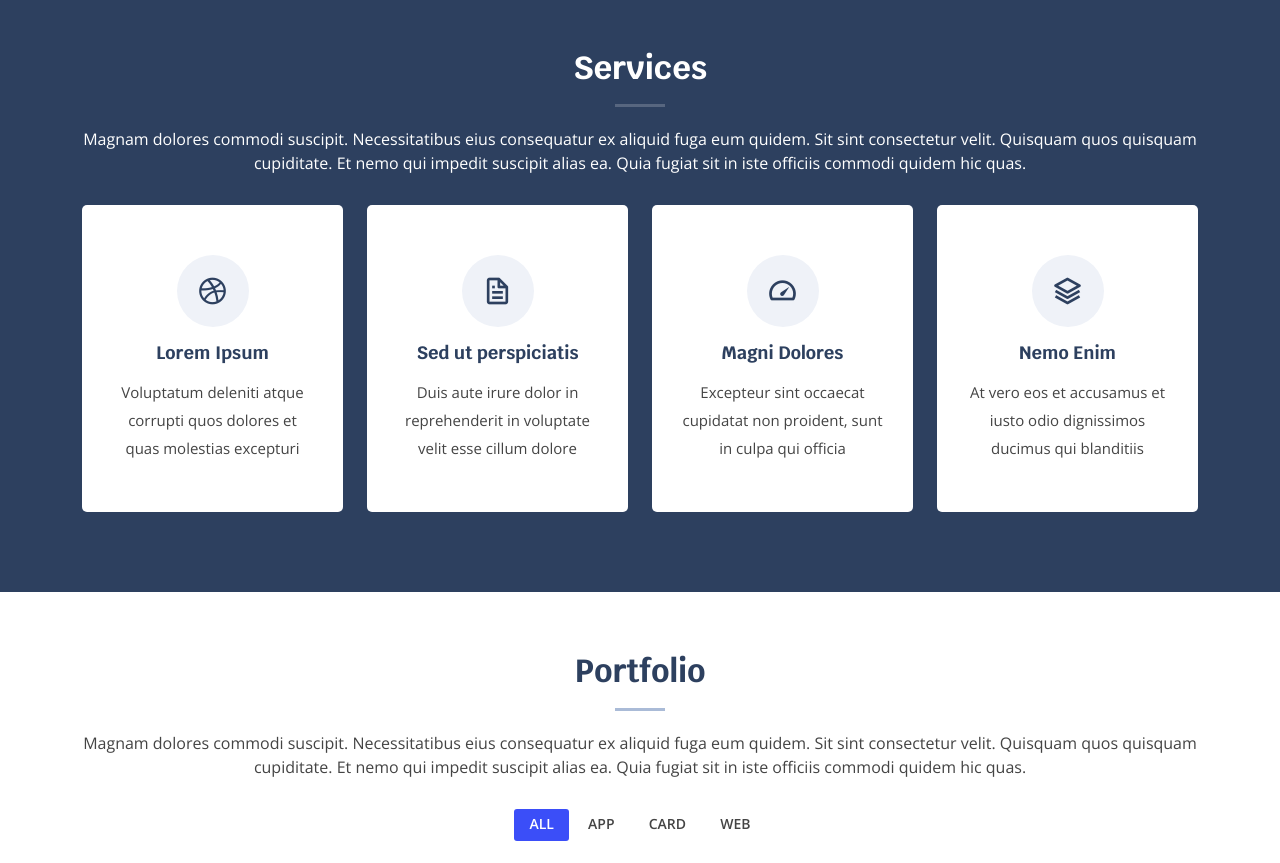
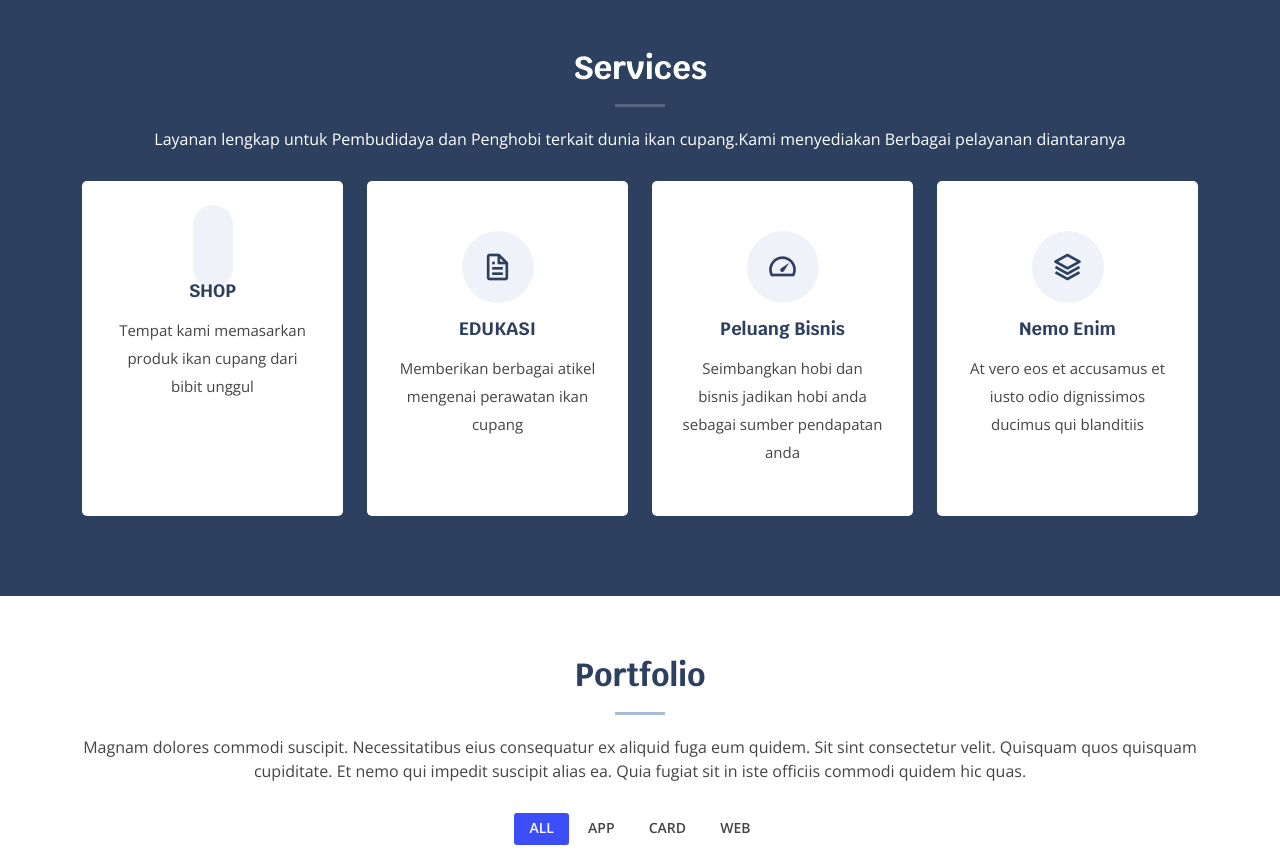
Before and after one commit to yakobusdimas/bettadine, a plain HTML site: page index.html in a window 1280 px wide. Shown: the part 3660-4523 px from the top of the page. Drawn offline with nearby package versions, Linux system fonts and the light colour scheme.

Commit message:
ciprit-service
mengganti bagian services/pelayanan

```diff
--- a/index.html
+++ b/index.html
@@ -257,34 +257,37 @@
 
         <div class="section-title">
           <h2>Services</h2>
-          <p>Magnam dolores commodi suscipit. Necessitatibus eius consequatur ex aliquid fuga eum quidem. Sit sint consectetur velit. Quisquam quos quisquam cupiditate. Et nemo qui impedit suscipit alias ea. Quia fugiat sit in iste officiis commodi quidem hic quas.</p>
+          <p>Layanan lengkap untuk Pembudidaya dan Penghobi terkait dunia
+            ikan cupang.Kami menyediakan Berbagai pelayanan diantaranya</p>
         </div>
 
         <div class="row">
           <div class="col-md-6 col-lg-3 d-flex align-items-stretch mb-5 mb-lg-0" data-aos="fade-up" data-aos-delay="100">
             <div class="icon-box">
-              <div class="icon"><i class="bx bxl-dribbble"></i></div>
-              <h4 class="title"><a href="">Lorem Ipsum</a></h4>
-              <p class="description">Voluptatum deleniti atque corrupti quos dolores et quas molestias excepturi</p>
+              <div class="icon"><i class="fa fa-shopping-bag"></i></div>
+              <h4 class="title"><a href="">SHOP</a></h4>
+              <p class="description">Tempat kami memasarkan produk ikan cupang
+                dari bibit unggul
+              </p>
             </div>
           </div>
 
           <div class="col-md-6 col-lg-3 d-flex align-items-stretch mb-5 mb-lg-0" data-aos="fade-up" data-aos-delay="200">
             <div class="icon-box">
               <div class="icon"><i class="bx bx-file"></i></div>
-              <h4 class="title"><a href="">Sed ut perspiciatis</a></h4>
-              <p class="description">Duis aute irure dolor in reprehenderit in voluptate velit esse cillum dolore</p>
+              <h4 class="title"><a href="">EDUKASI</a></h4>
+              <p class="description">Memberikan berbagai atikel mengenai perawatan ikan cupang
+              </p>
             </div>
           </div>
 
           <div class="col-md-6 col-lg-3 d-flex align-items-stretch mb-5 mb-lg-0" data-aos="fade-up" data-aos-delay="300">
             <div class="icon-box">
               <div class="icon"><i class="bx bx-tachometer"></i></div>
-              <h4 class="title"><a href="">Magni Dolores</a></h4>
-              <p class="description">Excepteur sint occaecat cupidatat non proident, sunt in culpa qui officia</p>
+              <h4 class="title"><a href="">Peluang Bisnis</a></h4>
+              <p class="description">Seimbangkan hobi dan bisnis jadikan hobi anda sebagai sumber pendapatan anda</p>
             </div>
           </div>
-
           <div class="col-md-6 col-lg-3 d-flex align-items-stretch mb-5 mb-lg-0" data-aos="fade-up" data-aos-delay="400">
             <div class="icon-box">
               <div class="icon"><i class="bx bx-layer"></i></div>
```
